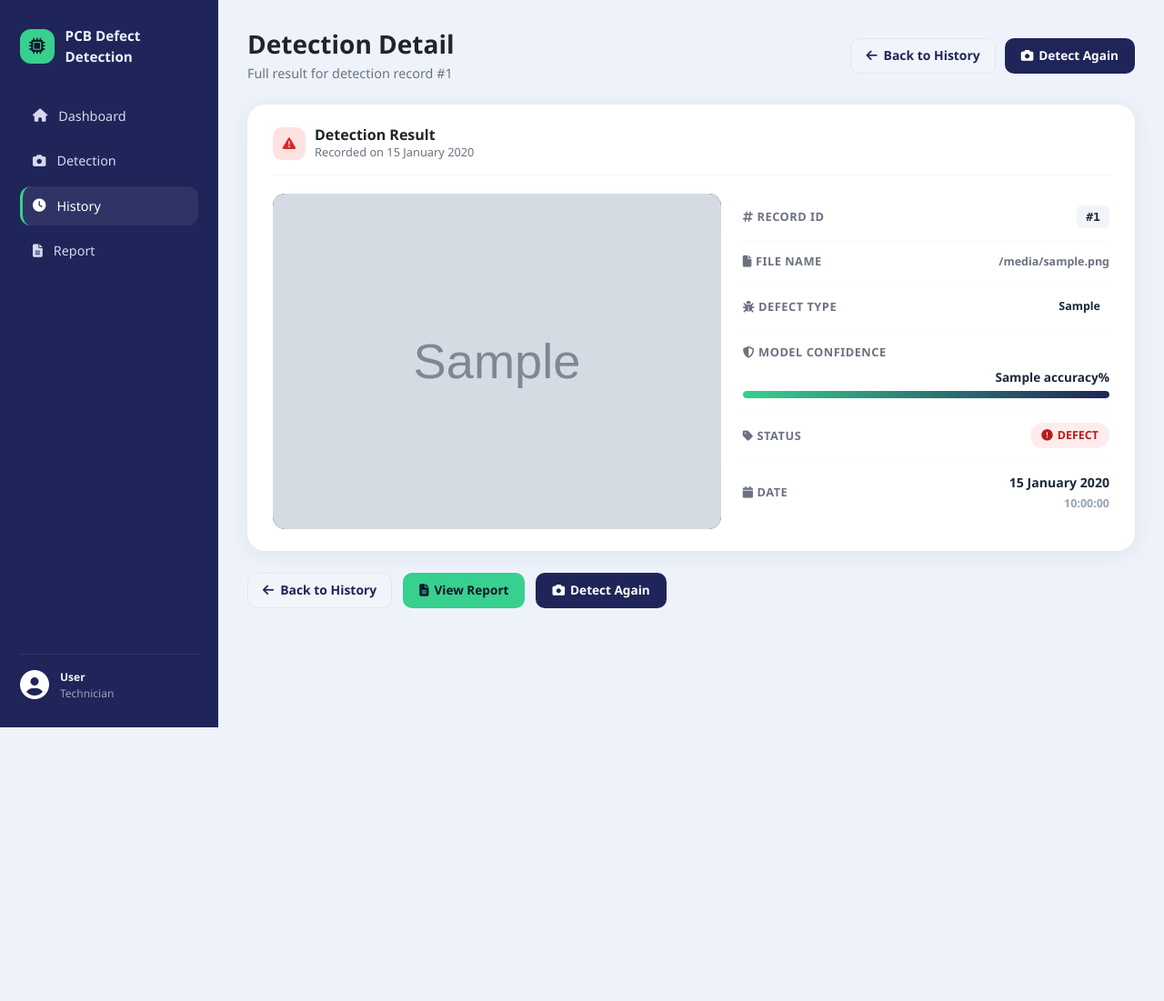
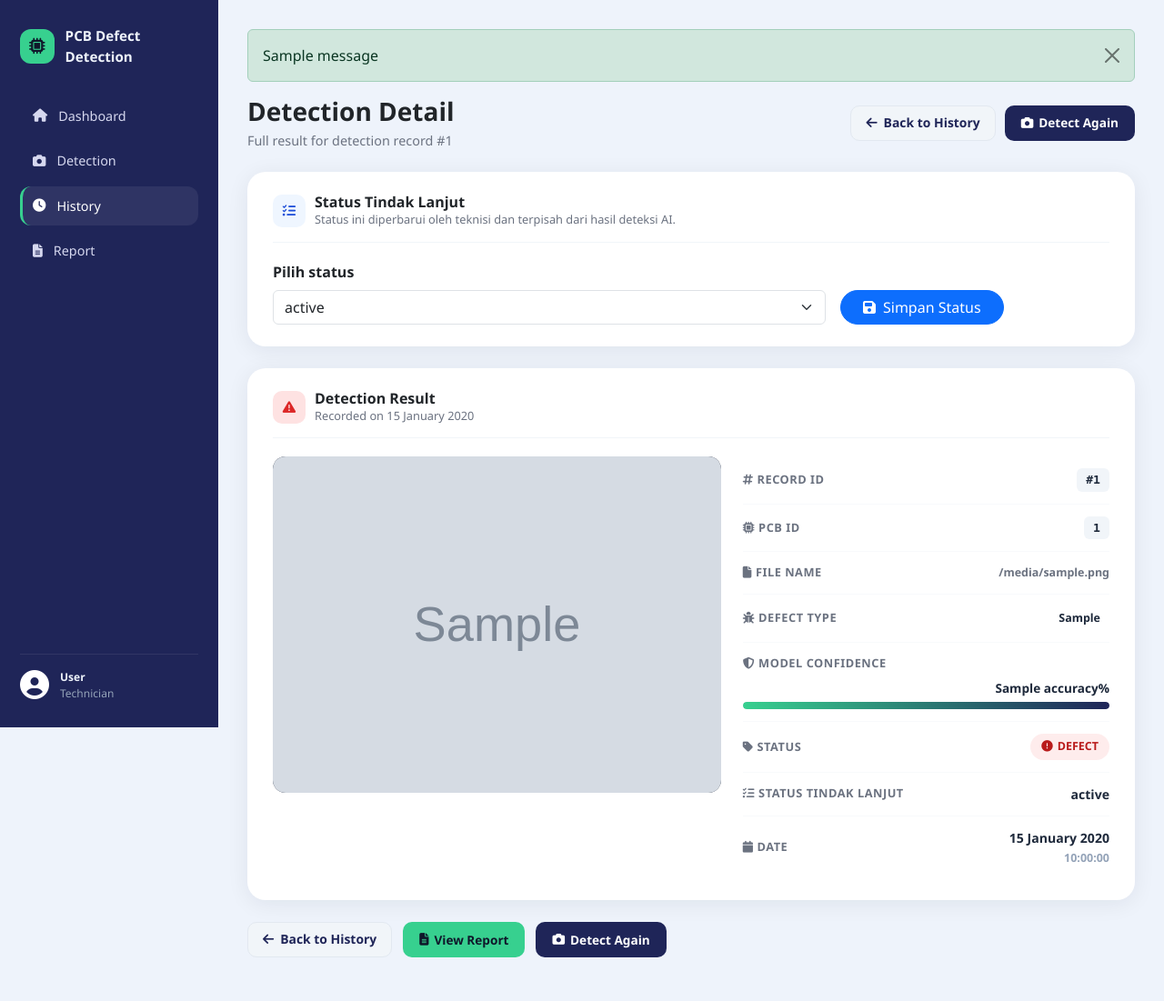
Before and after one commit to DiKyS77/Smart-PCB-Inspection-System, a Flask app: template templates/technician/detail.html in a window 1280 px wide. Shown: the whole page at 91% size. Before the commit the page ends 800 px from the top, so only its background shows below. Run offline with Flask 3, Linux system fonts and the light colour scheme; the template is opened without the code that fills it: most values are stand-ins (such as "Sample title", 1, 10 or a date in 2020); grey boxes marked "Sample" are stand-in pictures; one stand-in notice (Sample message) is shown.

Commit message:
Menambahkan fitur ID PCB dan tindak lanjut inspeksi

```diff
--- a/app.py
+++ b/app.py
@@ -17,7 +17,7 @@ import cv2
 import matplotlib
 matplotlib.use('Agg')          # non-interactive backend — wajib di server
 import matplotlib.pyplot as plt
-from flask import Flask, redirect, render_template, request, send_file, session, url_for
+from flask import Flask, flash, redirect, render_template, request, send_file, session, url_for
 from openpyxl import Workbook
 from ultralytics import YOLO
 from werkzeug.utils import secure_filename
@@ -38,12 +38,20 @@ NORMALIZE_FOLDER = 'static/normalize'
 ALLOWED_EXTENSIONS = {'png', 'jpg', 'jpeg'}
 
 DEFECT_TYPES = [
-    'spurious_copper', 'spur', 'mouse_bite',
-    'missing_hole', 'short', 'open_circuit',
+    'missing_resistor', 'missing_buzzer', 'mouse_bite',
+    'spur', 'missing_hole', 'short', 'open_circuit',
+    'spurious_copper',
 ]
 
+FOLLOW_UP_STATUSES = (
+    'Belum ditinjau',
+    'Sedang diperiksa',
+    'Perlu perbaikan',
+    'Selesai',
+)
+
 app.config['UPLOAD_FOLDER']      = UPLOAD_FOLDER
-app.config['MAX_CONTENT_LENGTH'] = 5 * 1024 * 1024   # 5 MB
+app.config['MAX_CONTENT_LENGTH'] = 10 * 1024 * 1024  # 10 MB
 
 for _folder in (UPLOAD_FOLDER, RESULT_FOLDER, NORMALIZE_FOLDER):
     os.makedirs(_folder, exist_ok=True)
@@ -138,13 +146,68 @@ def _migrate():
             CREATE TABLE IF NOT EXISTS detections (
                 id             INT AUTO_INCREMENT PRIMARY KEY,
                 technician_id  INT,
+                pcb_id         VARCHAR(100),
+                source_image_path VARCHAR(255),
                 image_path     VARCHAR(255),
                 defect_type    VARCHAR(100),
                 accuracy       DECIMAL(5,2),
                 status         VARCHAR(50),
+                follow_up_status VARCHAR(40) NOT NULL DEFAULT 'Belum ditinjau',
                 created_at     DATETIME DEFAULT CURRENT_TIMESTAMP
             )
         """)
+
+        cursor.execute("""
+            SELECT COUNT(*) FROM INFORMATION_SCHEMA.COLUMNS
+            WHERE TABLE_SCHEMA = DATABASE()
+              AND TABLE_NAME   = 'detections'
+              AND COLUMN_NAME  = 'pcb_id'
+        """)
+        if cursor.fetchone()[0] == 0:
+            cursor.execute(
+                'ALTER TABLE detections ADD COLUMN pcb_id VARCHAR(100) NULL AFTER technician_id'
+            )
+
+        cursor.execute("""
+            SELECT COUNT(*) FROM INFORMATION_SCHEMA.COLUMNS
+            WHERE TABLE_SCHEMA = DATABASE()
+              AND TABLE_NAME   = 'detections'
+              AND COLUMN_NAME  = 'source_image_path'
+        """)
+        if cursor.fetchone()[0] == 0:
+            cursor.execute(
+                """ALTER TABLE detections
+                   ADD COLUMN source_image_path VARCHAR(255) NULL AFTER pcb_id"""
+            )
+
+        cursor.execute(
+            """SELECT id, image_path FROM detections
+               WHERE source_image_path IS NULL AND image_path IS NOT NULL"""
+        )
+        for detection_id, image_path in cursor.fetchall():
+            result_filename = os.path.basename(image_path.replace('\\', '/'))
+            if not result_filename.startswith('result_'):
+                continue
+            source_filename = result_filename[len('result_'):]
+            source_path = os.path.join(UPLOAD_FOLDER, source_filename)
+            if os.path.isfile(source_path) and allowed_file(source_filename):
+                cursor.execute(
+                    'UPDATE detections SET source_image_path = %s WHERE id = %s',
+                    (f'/static/uploads/{source_filename}', detection_id),
+                )
+
+        cursor.execute("""
+            SELECT COUNT(*) FROM INFORMATION_SCHEMA.COLUMNS
+            WHERE TABLE_SCHEMA = DATABASE()
+              AND TABLE_NAME   = 'detections'
+              AND COLUMN_NAME  = 'follow_up_status'
+        """)
+        if cursor.fetchone()[0] == 0:
+            cursor.execute(
+                """ALTER TABLE detections
+                   ADD COLUMN follow_up_status VARCHAR(40) NOT NULL
+                   DEFAULT 'Belum ditinjau' AFTER status"""
+            )
         conn.commit()
     except Exception as exc:
         print(f'[migrate] warning: {exc}')
@@ -173,7 +236,7 @@ def _inject_session():
 def _too_large(error):
     return render_template(
         'technician/detection.html',
-        error='File size must be 5 MB or less.'
+        error='Ukuran file maksimal 10 MB.'
     ), 413
 
 
@@ -681,7 +744,25 @@ def technician_dashboard():
 def technician_detection():
     if session.get('role') != 'technician':
         return redirect('/login')
-    return render_template('technician/detection.html')
+
+    conn   = get_db()
+    cursor = conn.cursor()
+    try:
+        cursor.execute(
+            """SELECT DISTINCT pcb_id FROM detections
+               WHERE technician_id = %s AND pcb_id IS NOT NULL AND pcb_id <> ''
+               ORDER BY pcb_id""",
+            (session.get('user_id'),),
+        )
+        existing_pcb_ids = [row[0] for row in cursor.fetchall()]
+    finally:
+        cursor.close()
+        conn.close()
+
+    return render_template(
+        'technician/detection.html',
+        existing_pcb_ids=existing_pcb_ids,
+    )
 
 
 # ─────────────────────────────────────────────────────────────────────────────
@@ -718,26 +799,105 @@ def detect():
     if session.get('role') != 'technician':
         return redirect('/login')
 
-    # ── validate upload ──────────────────────────────────────────────────────
+    pcb_id = request.form.get('pcb_id', '').strip().upper()
+    if not pcb_id:
+        return render_template(
+            'technician/detection.html',
+            error='Please enter a PCB ID.',
+            pcb_id=pcb_id,
+        )
+    if len(pcb_id) > 100:
+        return render_template(
+            'technician/detection.html',
+            error='PCB ID must be 100 characters or fewer.',
+            pcb_id=pcb_id,
+        )
+
+    # ── keep each PCB ID tied to its first registered original image ─────────
     file = request.files.get('image')
-    if not file or file.filename == '':
-        return render_template('technician/detection.html',
-                               error='Please select an image file first.')
-    if not allowed_file(file.filename):
-        return render_template('technician/detection.html',
-                               error='Unsupported file type. Use PNG, JPG, or JPEG.')
+    conn = get_db()
+    cursor = conn.cursor()
+    try:
+        cursor.execute(
+            """SELECT source_image_path FROM detections
+               WHERE technician_id = %s AND pcb_id = %s
+                 AND source_image_path IS NOT NULL
+               ORDER BY id ASC LIMIT 1""",
+            (session.get('user_id'), pcb_id),
+        )
+        registered_image = cursor.fetchone()
+        if not registered_image:
+            cursor.execute(
+                """SELECT id FROM detections
+                   WHERE technician_id = %s AND pcb_id = %s LIMIT 1""",
+                (session.get('user_id'), pcb_id),
+            )
+            existing_pcb = cursor.fetchone()
+        else:
+            existing_pcb = None
+    finally:
+        cursor.close()
+        conn.close()
 
-    # ── save original upload ─────────────────────────────────────────────────
-    filename = unique_filename(file.filename)
-    filepath = os.path.join(app.config['UPLOAD_FOLDER'], filename)
-    file.save(filepath)
-    original_image = f'/static/uploads/{filename}'
+    if registered_image:
+        if file and file.filename:
+            return render_template(
+                'technician/detection.html',
+                error='PCB ID ini sudah terdaftar. Hapus file yang dipilih agar deteksi memakai gambar awal yang tersimpan untuk ID ini.',
+                pcb_id=pcb_id,
+            )
+
+        source_image_path = registered_image[0]
+        source_filename = os.path.basename(source_image_path.replace('\\', '/'))
+        if (
+            source_image_path != f'/static/uploads/{source_filename}'
+            or not allowed_file(source_filename)
+        ):
+            return render_template(
+                'technician/detection.html',
+                error='Path gambar tersimpan tidak valid. Unggah gambar kembali.',
+                pcb_id=pcb_id,
+            )
+
+        filename = unique_filename(source_filename)
+        filepath = os.path.join(app.config['UPLOAD_FOLDER'], source_filename)
+        if not os.path.isfile(filepath):
+            return render_template(
+                'technician/detection.html',
+                error='Gambar asli PCB tidak ditemukan. Unggah gambar kembali.',
+                pcb_id=pcb_id,
+            )
+    elif existing_pcb:
+        return render_template(
+            'technician/detection.html',
+            error='PCB ID ini sudah digunakan, tetapi gambar aslinya tidak tersedia. Gunakan ID PCB baru atau pulihkan gambar aslinya.',
+            pcb_id=pcb_id,
+        )
+    elif file and file.filename:
+        if not allowed_file(file.filename):
+            return render_template('technician/detection.html',
+                                   error='Unsupported file type. Use PNG, JPG, or JPEG.',
+                                   pcb_id=pcb_id)
+
+        filename = unique_filename(file.filename)
+        filepath = os.path.join(app.config['UPLOAD_FOLDER'], filename)
+        file.save(filepath)
+        source_image_path = f'/static/uploads/{filename}'
+    else:
+        return render_template(
+            'technician/detection.html',
+            error='Pilih gambar untuk mendaftarkan PCB ID baru.',
+            pcb_id=pcb_id,
+        )
+
+    original_image = source_image_path
 
     # ── read image ───────────────────────────────────────────────────────────
     img = cv2.imread(filepath)
     if img is None:
         return render_template('technician/detection.html',
-                               error='Could not read the uploaded image.')
+                               error='Could not read the uploaded image.',
+                               pcb_id=pcb_id)
     height, width = img.shape[:2]
 
     # ── step 1: resize 640×640 ───────────────────────────────────────────────
@@ -758,7 +918,8 @@ def detect():
     except Exception as exc:
         print(f'[detect] model error: {exc}')
         return render_template('technician/detection.html',
-                               error='Detection failed. Please try again.')
+                               error='Detection failed. Please try again.',
+                               pcb_id=pcb_id)
 
     # ── step 4: feature map ──────────────────────────────────────────────────
     feature_image = _save_feature_map(filename)
@@ -812,13 +973,20 @@ def detect():
     try:
         cursor.execute(
             """INSERT INTO detections
-               (technician_id, image_path, defect_type, accuracy, status)
-               VALUES (%s, %s, %s, %s, %s)""",
-            (session.get('user_id'), result_image, defect_type, accuracy, status),
+               (technician_id, pcb_id, source_image_path, image_path,
+                defect_type, accuracy, status)
+               VALUES (%s, %s, %s, %s, %s, %s, %s)""",
+            (session.get('user_id'), pcb_id, source_image_path, result_image,
+             defect_type, accuracy, status),
         )
         conn.commit()
     except Exception as exc:
         print(f'[detect] db insert error: {exc}')
+        return render_template(
+            'technician/detection.html',
+            error='Detection completed, but the result could not be saved.',
+            pcb_id=pcb_id,
+        ), 500
     finally:
         cursor.close()
         conn.close()
@@ -827,6 +995,7 @@ def detect():
     return render_template(
         'technician/detection.html',
         original_image=original_image,
+        pcb_id=pcb_id,
         resize_image=resize_image,
         normalize_image=normalize_image,
         feature_image=feature_image,
@@ -859,7 +1028,8 @@ def technician_history():
     cursor  = conn.cursor(dictionary=True)
     try:
         cursor.execute(
-            """SELECT id, image_path, defect_type, accuracy, status, created_at
+            """SELECT id, pcb_id, image_path, defect_type, accuracy, status,
+                      follow_up_status, created_at
                FROM detections WHERE technician_id = %s
                ORDER BY created_at DESC""",
             (tech_id,),
@@ -887,7 +1057,8 @@ def technician_history_detail(detection_id):
     cursor  = conn.cursor(dictionary=True)
     try:
         cursor.execute(
-            """SELECT id, image_path, defect_type, accuracy, status, created_at
+            """SELECT id, pcb_id, image_path, defect_type, accuracy, status,
+                      follow_up_status, created_at
                FROM detections WHERE id = %s AND technician_id = %s""",
             (detection_id, tech_id),
         )
@@ -902,7 +1073,49 @@ def technician_history_detail(detection_id):
         cursor.close()
         conn.close()
 
-    return render_template('technician/detail.html', detection=detection)
+    return render_template(
+        'technician/detail.html',
+        detection=detection,
+        follow_up_statuses=FOLLOW_UP_STATUSES,
+    )
+
+
+@app.route('/technician/history/<int:detection_id>/follow-up', methods=['POST'])
+def update_follow_up_status(detection_id):
+    if session.get('role') != 'technician':
+        return redirect('/login')
+
+    follow_up_status = request.form.get('follow_up_status', '').strip()
+    if follow_up_status not in FOLLOW_UP_STATUSES:
+        flash('Status tindak lanjut tidak valid.', 'danger')
+        return redirect(url_for('technician_history_detail', detection_id=detection_id))
+
+    conn   = get_db()
+    cursor = conn.cursor()
+    try:
+        cursor.execute(
+            'SELECT id FROM detections WHERE id = %s AND technician_id = %s',
+            (detection_id, session.get('user_id')),
+        )
+        if cursor.fetchone() is None:
+            conn.rollback()
+            flash('Inspeksi tidak ditemukan atau tidak dapat diakses.', 'danger')
+        else:
+            cursor.execute(
+                """UPDATE detections SET follow_up_status = %s
+                   WHERE id = %s AND technician_id = %s""",
+                (follow_up_status, detection_id, session.get('user_id')),
+            )
+            conn.commit()
+            flash('Status tindak lanjut berhasil diperbarui.', 'success')
+    except Exception:
+        conn.rollback()
+        raise
+    finally:
+        cursor.close()
+        conn.close()
+
+    return redirect(url_for('technician_history_detail', detection_id=detection_id))
 
 
 # ─────────────────────────────────────────────────────────────────────────────
@@ -930,7 +1143,8 @@ def technician_report():
 
     # Build query
     base_sql = """
-        SELECT id, image_path, defect_type, accuracy, status, created_at
+        SELECT id, pcb_id, image_path, defect_type, accuracy, status,
+               follow_up_status, created_at
         FROM detections WHERE technician_id = %s
     """
     params: list = [tech_id]
@@ -967,13 +1181,18 @@ def technician_report():
             wb = Workbook()
             ws = wb.active
             ws.title = 'Report'
-            ws.append(['ID', 'Defect Type', 'Accuracy', 'Status', 'Date', 'File Name'])
+            ws.append([
+                'Inspection ID', 'PCB ID', 'Defect Type', 'Accuracy',
+                'Detection Status', 'Follow-up Status', 'Date', 'File Name',
+            ])
             for row in report_rows:
                 ws.append([
                     row['id'],
+                    row.get('pcb_id') or '',
                     row.get('defect_type') or 'No Defect',
                     row['accuracy'],
                     row['status'],
+                    row['follow_up_status'],
                     row['created_at'],
                     os.path.basename(row['image_path']) if row['image_path'] else '',
                 ])
--- a/templates/admin/dashboard.html
+++ b/templates/admin/dashboard.html
@@ -227,6 +227,8 @@
     .defect-spurious-copper { background: rgba(239,68,68,0.12);  color: #991b1b; }
     .defect-mouse-bite      { background: rgba(59,130,246,0.12);  color: #1e40af; }
     .defect-spur            { background: rgba(249,115,22,0.12);  color: #92400e; }
+    .defect-missing-resistor { background: rgba(168,85,247,0.12); color: #6b21a8; }
+    .defect-missing-buzzer   { background: rgba(234,179,8,0.15);  color: #854d0e; }
     .defect-short           { background: rgba(139,92,246,0.12);  color: #5b21b6; }
     .defect-missing-hole    { background: rgba(34,197,94,0.12);   color: #14532d; }
     .defect-open-circuit    { background: rgba(14,165,233,0.12);  color: #0c4a6e; }
--- a/templates/admin/report.html
+++ b/templates/admin/report.html
@@ -306,6 +306,8 @@
     .defect-spurious-copper { background: rgba(239,68,68,0.12);  color: #991b1b; }
     .defect-mouse-bite      { background: rgba(59,130,246,0.12);  color: #1e40af; }
     .defect-spur            { background: rgba(249,115,22,0.12);  color: #92400e; }
+    .defect-missing-resistor { background: rgba(168,85,247,0.12); color: #6b21a8; }
+    .defect-missing-buzzer   { background: rgba(234,179,8,0.15);  color: #854d0e; }
     .defect-short           { background: rgba(139,92,246,0.12);  color: #5b21b6; }
     .defect-missing-hole    { background: rgba(34,197,94,0.12);   color: #14532d; }
     .defect-open-circuit    { background: rgba(14,165,233,0.12);  color: #0c4a6e; }
--- a/templates/technician/dashboard.html
+++ b/templates/technician/dashboard.html
@@ -363,6 +363,8 @@
     .defect-spurious-copper { background: rgba(239,68,68,0.12);  color: #991b1b; }
     .defect-mouse-bite      { background: rgba(59,130,246,0.12);  color: #1e40af; }
     .defect-spur            { background: rgba(249,115,22,0.12);  color: #92400e; }
+    .defect-missing-resistor { background: rgba(168,85,247,0.12); color: #6b21a8; }
+    .defect-missing-buzzer   { background: rgba(234,179,8,0.15);  color: #854d0e; }
     .defect-short           { background: rgba(139,92,246,0.12);  color: #5b21b6; }
     .defect-missing-hole    { background: rgba(34,197,94,0.12);   color: #14532d; }
     .defect-open-circuit    { background: rgba(14,165,233,0.12);  color: #0c4a6e; }
--- a/templates/technician/detail.html
+++ b/templates/technician/detail.html
@@ -194,6 +194,8 @@
     .defect-spurious-copper { background: rgba(239,68,68,0.12);  color: #991b1b; }
     .defect-mouse-bite      { background: rgba(59,130,246,0.12);  color: #1e40af; }
     .defect-spur            { background: rgba(249,115,22,0.12);  color: #92400e; }
+    .defect-missing-resistor { background: rgba(168,85,247,0.12); color: #6b21a8; }
+    .defect-missing-buzzer   { background: rgba(234,179,8,0.15);  color: #854d0e; }
     .defect-short           { background: rgba(139,92,246,0.12);  color: #5b21b6; }
     .defect-missing-hole    { background: rgba(34,197,94,0.12);   color: #14532d; }
     .defect-open-circuit    { background: rgba(14,165,233,0.12);  color: #0c4a6e; }
@@ -286,6 +288,15 @@
 <!-- ── MAIN ─────────────────────────────────────────────────────── -->
 <main class="main">
 
+  {% with messages = get_flashed_messages(with_categories=true) %}
+    {% for category, message in messages %}
+    <div class="alert alert-{{ category }} alert-dismissible fade show" role="alert">
+      {{ message }}
+      <button type="button" class="btn-close" data-bs-dismiss="alert" aria-label="Close"></button>
+    </div>
+    {% endfor %}
+  {% endwith %}
+
   <!-- Page heading + navigation actions -->
   <div class="page-heading">
     <div>
@@ -301,6 +312,39 @@
         <i class="fas fa-camera"></i> Detect Again
       </a>
     </div>
+  </div>
+
+  <div class="panel">
+    <div class="panel-header">
+      <div class="icon-badge" style="background:#eff6ff;color:#1d4ed8">
+        <i class="fas fa-tasks"></i>
+      </div>
+      <div>
+        <h5>Status Tindak Lanjut</h5>
+        <p>Status ini diperbarui oleh teknisi dan terpisah dari hasil deteksi AI.</p>
+      </div>
+    </div>
+
+    <form method="POST"
+          action="{{ url_for('update_follow_up_status', detection_id=detection.id) }}"
+          class="row g-3 align-items-end">
+      <div class="col-md-8">
+        <label for="followUpStatus" class="form-label fw-semibold">Pilih status</label>
+        <select class="form-select" id="followUpStatus" name="follow_up_status" required>
+          {% for follow_up_status in follow_up_statuses %}
+          <option value="{{ follow_up_status }}"
+                  {% if detection.follow_up_status == follow_up_status %}selected{% endif %}>
+            {{ follow_up_status }}
+          </option>
+          {% endfor %}
+        </select>
+      </div>
+      <div class="col-md-4">
+        <button type="submit" class="btn btn-primary rounded-pill px-4">
+          <i class="fas fa-save me-2"></i>Simpan Status
+        </button>
+      </div>
+    </form>
   </div>
 
   <!-- ══ MAIN DETAIL PANEL ═════════════════════════════════════ -->
@@ -351,6 +395,13 @@
         </div>
 
         <div class="info-row">
+          <span class="info-key"><i class="fas fa-microchip me-1"></i>PCB ID</span>
+          <span class="info-val">
+            <span class="id-badge">{{ detection.pcb_id or '—' }}</span>
+          </span>
+        </div>
+
+        <div class="info-row">
           <span class="info-key"><i class="fas fa-file me-1"></i>File Name</span>
           <span class="info-val"
                 style="font-size:0.78rem;color:#6b7280;word-break:break-all"
@@ -397,6 +448,11 @@
         </div>
 
         <div class="info-row">
+          <span class="info-key"><i class="fas fa-tasks me-1"></i>Status Tindak Lanjut</span>
+          <span class="info-val">{{ detection.follow_up_status or 'Belum ditinjau' }}</span>
+        </div>
+
+        <div class="info-row">
           <span class="info-key"><i class="fas fa-calendar me-1"></i>Date</span>
           <span class="info-val">
             {# FIX: None-guard agar tidak crash jika created_at NULL #}
```
Also changed, not shown: templates/technician/detection.html (+34 -9 lines), templates/technician/history.html (+29 -8 lines), templates/technician/report.html (+12 -2 lines).
